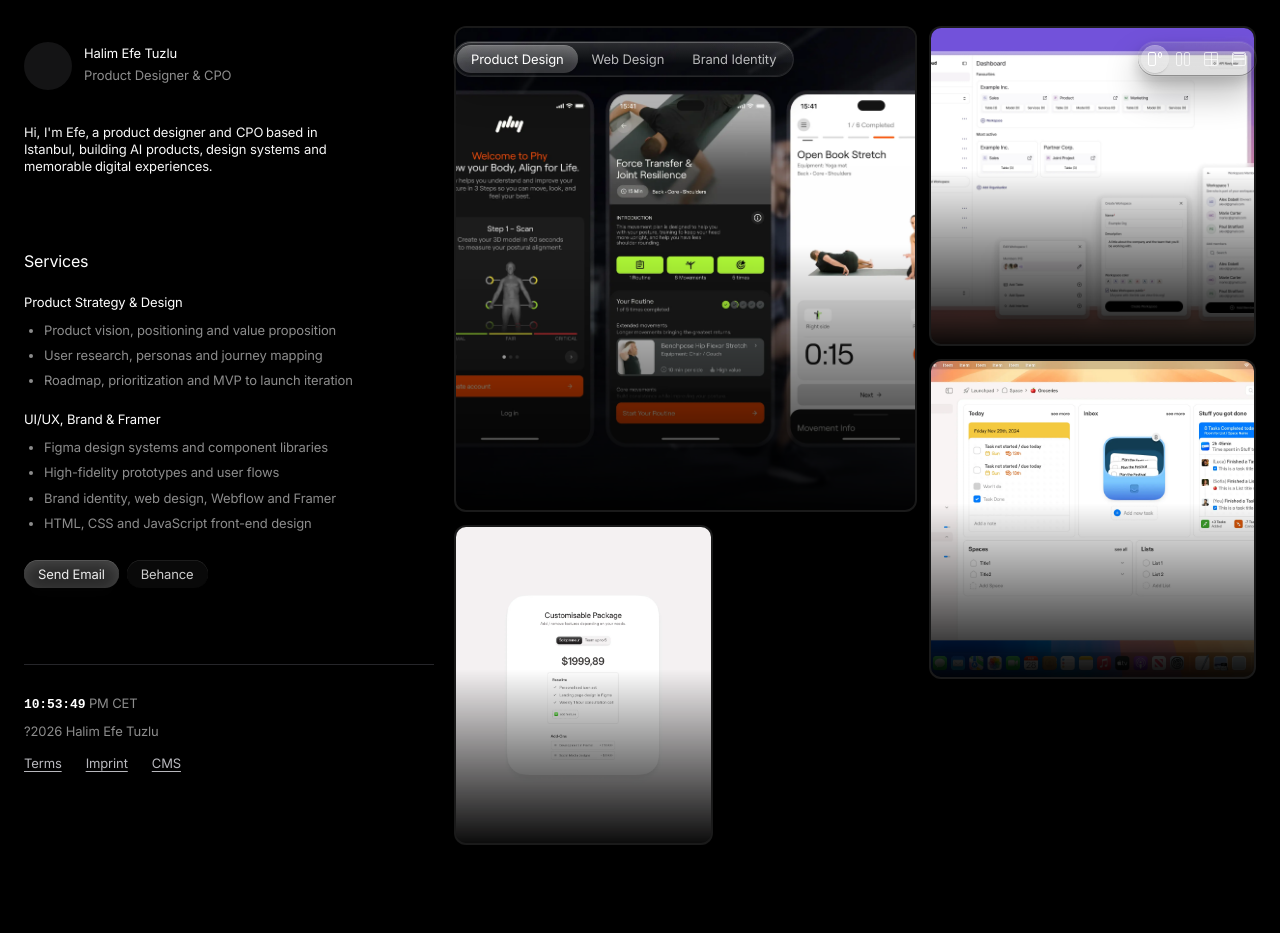
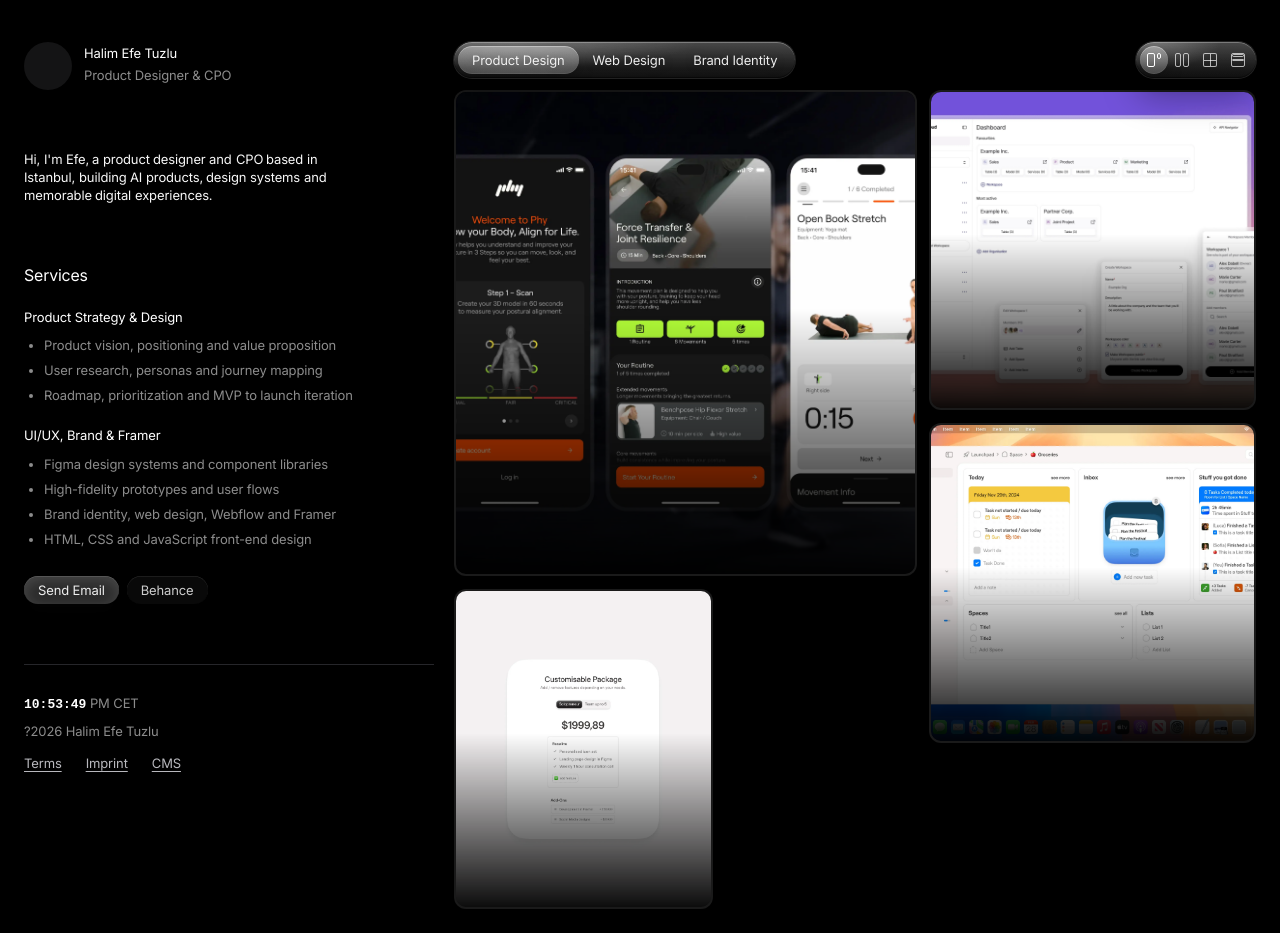
Before and after one commit to hefetuz/portfolio, a plain HTML site: page index.html in a window 1280 px wide. Before the commit the page ends 869 px from the top, so only its background shows below. Drawn offline with Linux system fonts and the light colour scheme.

Commit message:
Stabilize local portfolio workspace

```diff
--- a/index.html
+++ b/index.html
@@ -18,11 +18,11 @@
         </span>
         <span class="profile-copy">
           <span class="profile-default">
-            <strong data-text="site.brandName">Halim Efe Tuzlu</strong>
-            <small data-text="site.role">Product Designer & CPO</small>
+            <strong class="text-ui" data-text="site.brandName">Halim Efe Tuzlu</strong>
+            <small class="text-ui text-muted" data-text="site.role">Product Designer & CPO</small>
           </span>
           <span class="profile-quote">
-            <span>“Craft is knowing how to start, art is knowing when to stop”</span>
+            <span class="text-hand">“Craft is knowing how to start, art is knowing when to stop”</span>
             <em>
               -Ben Affleck
               <img class="affleck-gif" src="assets/ben-affleck-regret.gif" alt="Ben Affleck smoking">
@@ -32,11 +32,11 @@
       </a>
 
       <section class="intro">
-        <h1 data-text="hero.headline">Hi, I'm Efe, a product designer and CPO based in Istanbul, building AI products, design systems and memorable digital experiences.</h1>
+        <h1 class="text-body" data-text="hero.headline">Hi, I'm Efe, a product designer and CPO based in Istanbul, building AI products, design systems and memorable digital experiences.</h1>
       </section>
 
       <section class="services" id="services" aria-labelledby="services-title">
-        <h2 id="services-title">Services</h2>
+        <h2 class="text-heading" id="services-title">Services</h2>
         <div id="servicesList"></div>
         <div class="actions">
           <a class="btn primary" id="emailLink" href="mailto:hefetuzlu@gmail.com">Send Email</a>
@@ -45,8 +45,8 @@
       </section>
 
       <footer class="footer">
-        <p><strong id="clock">--:--:--</strong> PM CET</p>
-        <p data-text="footer.copyright">©2026 Halim Efe Tuzlu</p>
+        <p class="text-ui text-muted"><strong class="text-mono" id="clock">--:--:--</strong> PM CET</p>
+        <p class="text-ui text-muted" data-text="footer.copyright">©2026 Halim Efe Tuzlu</p>
         <nav aria-label="Footer links">
           <a href="#top">Terms</a>
           <a href="#work">Imprint</a>
@@ -73,9 +73,9 @@
     <button class="dialog-close" type="button" aria-label="Close">×</button>
     <img id="dialogImage" src="assets/efe-avatar.svg" alt="">
     <div>
-      <p id="dialogMeta"></p>
-      <h2 id="dialogTitle"></h2>
-      <p id="dialogDescription"></p>
+      <p class="text-body text-muted" id="dialogMeta"></p>
+      <h2 class="text-heading" id="dialogTitle"></h2>
+      <p class="text-body text-muted" id="dialogDescription"></p>
     </div>
   </dialog>
 
--- a/js/components/projects.js
+++ b/js/components/projects.js
@@ -7,11 +7,11 @@ function projectCardTemplate(project, visibleIndex, sourceIndex) {
       <img src="${escapeAttr(project.image)}" alt="${escapeAttr(project.title)}">
       <div class="project-info">
         <div class="project-head">
-          <h2>${escapeHtml(project.title)}</h2>
-          <small>${escapeHtml(project.date || project.meta)}</small>
+          <h2 class="text-card-title">${escapeHtml(project.title)}</h2>
+          <small class="text-card-title">${escapeHtml(project.date || project.meta)}</small>
         </div>
-        <p>${escapeHtml(project.summary || project.description)}</p>
-        <p>${escapeHtml(project.goal || "")}</p>
+        <p class="text-body text-muted">${escapeHtml(project.summary || project.description)}</p>
+        <p class="text-body text-muted">${escapeHtml(project.goal || "")}</p>
       </div>
     </article>
   `;
--- a/js/components/reveal.js
+++ b/js/components/reveal.js
@@ -22,8 +22,7 @@ export function startAppearAnimations() {
   const blocks = [
     [document.querySelector(".profile"), 0],
     [document.querySelector(".services"), 600],
-    [document.querySelector(".footer"), 800],
-    [document.querySelector(".work-toolbar"), 100]
+    [document.querySelector(".footer"), 800]
   ];
 
   blocks.forEach(([node, delay]) => {
--- a/js/components/services.js
+++ b/js/components/services.js
@@ -3,8 +3,8 @@ import { escapeHtml } from "../utils/dom.js";
 function serviceTemplate(service) {
   return `
     <article class="service">
-      <h3>${escapeHtml(service.title)}</h3>
-      <ul>${service.items.map((item) => `<li>${escapeHtml(item)}</li>`).join("")}</ul>
+      <h3 class="text-ui">${escapeHtml(service.title)}</h3>
+      <ul>${service.items.map((item) => `<li class="text-body text-muted">${escapeHtml(item)}</li>`).join("")}</ul>
     </article>
   `;
 }
--- a/js/components/tabs.js
+++ b/js/components/tabs.js
@@ -2,15 +2,15 @@ import { escapeAttr, escapeHtml } from "../utils/dom.js";
 
 function categoryTabTemplate(category, isActive) {
   return `
-    <button class="tab${isActive ? " active" : ""}" type="button" data-filter="${escapeAttr(category.id)}">
-      ${escapeHtml(category.label)}
+    <button class="tab text-ui${isActive ? " active" : ""}" type="button" data-filter="${escapeAttr(category.id)}">
+      <span class="tab-text">${escapeHtml(category.label)}</span>
     </button>
   `;
 }
 
 function viewTabTemplate(viewMode, isActive) {
   return `
-    <button class="tab icon-tab${isActive ? " active" : ""}" type="button" data-view="${escapeAttr(viewMode.id)}" aria-label="${escapeAttr(viewMode.label)}" title="${escapeAttr(viewMode.label)}">
+    <button class="tab text-ui icon-tab${isActive ? " active" : ""}" type="button" data-view="${escapeAttr(viewMode.id)}" aria-label="${escapeAttr(viewMode.label)}" title="${escapeAttr(viewMode.label)}">
       <span class="view-icon view-icon-${escapeAttr(viewMode.icon || viewMode.id)}" aria-hidden="true"></span>
     </button>
   `;
@@ -36,7 +36,7 @@ export function updateTabIndicator(tabs = document.querySelector(".filter-tabs")
   const activeBox = active.getBoundingClientRect();
   indicator.style.width = `${activeBox.width}px`;
   indicator.style.height = `${activeBox.height}px`;
-  indicator.style.transform = `translate3d(${activeBox.left - tabsBox.left - 3}px, ${activeBox.top - tabsBox.top - 3}px, 0)`;
+  indicator.style.transform = `translate3d(${activeBox.left - tabsBox.left}px, ${activeBox.top - tabsBox.top}px, 0)`;
 }
 
 export function updateAllTabIndicators() {
--- a/styles.css
+++ b/styles.css
@@ -38,10 +38,27 @@
   --quick: cubic-bezier(.2, 0, 0, 1);
   --resize-dur: 300ms;
   --resize-ease: cubic-bezier(0.22, 1, 0.36, 1);
+  --font-sans: "Inter Variable", "Inter", sans-serif;
+  --font-mono: IBMPlexMono, "IBM Plex Mono", monospace;
+  --font-hand: "Segoe Print", "Bradley Hand ITC", "Marker Felt", "Comic Sans MS", cursive;
+  --type-ui-size: 13px;
+  --type-ui-line: 18.2px;
+  --type-body-size: 13px;
+  --type-body-line: 18.2px;
+  --type-heading-size: 16px;
+  --type-heading-line: 20.8px;
+  --type-note-size: 11px;
+  --type-note-line: 13px;
+  --type-hand-size: 12px;
+  --type-hand-line: 15px;
+  --type-card-title-weight: 700;
+  --tracking-default: -0.01em;
 }
 
 * {
   box-sizing: border-box;
+  -webkit-font-smoothing: antialiased;
+  -moz-osx-font-smoothing: grayscale;
 }
 
 html {
@@ -52,13 +69,11 @@ body {
   margin: 0;
   background: var(--bg);
   color: var(--text);
-  font-family: "Inter Variable", "Inter", sans-serif;
-  font-size: 13px;
+  font-family: var(--font-sans);
+  font-size: var(--type-body-size);
   font-weight: 400;
   line-height: 1.4;
-  letter-spacing: -0.01em;
-  -webkit-font-smoothing: antialiased;
-  -moz-osx-font-smoothing: grayscale;
+  letter-spacing: var(--tracking-default);
 }
 
 a {
@@ -75,6 +90,59 @@ textarea {
 img {
   display: block;
   max-width: 100%;
+}
+
+.text-ui,
+.text-body,
+.text-heading,
+.text-card-title {
+  font-family: inherit;
+  letter-spacing: var(--tracking-default);
+}
+
+.text-ui {
+  font-size: var(--type-ui-size);
+  line-height: var(--type-ui-line);
+  font-weight: 400;
+}
+
+.text-body {
+  font-size: var(--type-body-size);
+  line-height: var(--type-body-line);
+  font-weight: 400;
+  text-wrap: pretty;
+}
+
+.text-heading {
+  font-size: var(--type-heading-size);
+  line-height: var(--type-heading-line);
+  font-weight: 400;
+  text-wrap: balance;
+}
+
+.text-card-title {
+  font-size: var(--type-ui-size);
+  line-height: var(--type-ui-line);
+  font-weight: var(--type-card-title-weight);
+}
+
+.text-muted {
+  color: var(--muted);
+}
+
+.text-mono {
+  font-family: var(--font-mono);
+  font-variant-numeric: tabular-nums;
+  letter-spacing: 0;
+}
+
+.text-hand {
+  font-family: var(--font-hand);
+  font-size: var(--type-hand-size);
+  line-height: var(--type-hand-line);
+  font-weight: 400;
+  letter-spacing: 0;
+  text-wrap: balance;
 }
 
 .app-shell {
@@ -96,9 +164,9 @@ img {
   min-height: 680px;
   padding-bottom: 28px;
   display: grid;
-  grid-template-rows: auto auto 1fr auto;
-  align-content: start;
-  gap: 34px;
+  grid-template-rows: auto auto auto auto;
+  align-content: space-between;
+  gap: 24px;
   overflow: visible;
 }
 
@@ -190,12 +258,6 @@ img {
 .profile-quote {
   width: min(276px, 38vw);
   color: rgba(255, 255, 255, .92);
-  font-family: "Segoe Print", "Bradley Hand ITC", "Marker Felt", "Comic Sans MS", cursive;
-  font-size: 12px;
-  line-height: 15px;
-  font-weight: 400;
-  letter-spacing: 0;
-  text-wrap: balance;
   opacity: 0;
   filter: blur(8px);
   transform: translateY(5px);
@@ -214,8 +276,8 @@ img {
   margin-top: 2px;
   color: rgba(255, 255, 255, .72);
   font: inherit;
-  font-size: 11px;
-  line-height: 13px;
+  font-size: var(--type-note-size);
+  line-height: var(--type-note-line);
   text-align: right;
   cursor: pointer;
   pointer-events: auto;
@@ -266,42 +328,24 @@ img {
   transform: translateY(0);
 }
 
-.profile strong,
 .btn,
 .footer,
-.tab,
-.project-card small,
-.service li {
-  font-size: 13px;
+.tab {
+  font-size: var(--type-ui-size);
   font-weight: 400;
-  line-height: 18.2px;
-  letter-spacing: -0.01em;
+  line-height: var(--type-ui-line);
+  letter-spacing: var(--tracking-default);
 }
 
-.profile small,
-.service li,
-.project-card p,
 .footer,
 .dialog p {
   color: var(--muted);
-}
-
-.profile small {
-  font-size: 13px;
-  font-weight: 400;
-  line-height: 18.2px;
-  letter-spacing: -0.01em;
 }
 
 .intro h1 {
   width: min(342px, 100%);
   margin: 0;
   color: #f8f8f8;
-  font-family: "Inter", "Inter Variable", sans-serif;
-  font-size: 13px;
-  line-height: 16.9px;
-  font-weight: 400;
-  letter-spacing: -0.01em;
 }
 
 .intro-word {
@@ -325,11 +369,6 @@ img {
 .services h2,
 .footer h2 {
   margin: 0 0 22px;
-  font-family: "Inter", "Inter Variable", sans-serif;
-  font-size: 16px;
-  line-height: 20.8px;
-  font-weight: 400;
-  letter-spacing: -0.01em;
 }
 
 .service + .service {
@@ -338,11 +377,6 @@ img {
 
 .service h3 {
   margin: 0 0 10px;
-  font-family: "Inter", "Inter Variable", sans-serif;
-  font-size: 13px;
-  line-height: 16.9px;
-  font-weight: 400;
-  letter-spacing: -0.01em;
 }
 
 .service ul {
@@ -426,18 +460,6 @@ img {
   transform: translateY(16px);
 }
 
-.clock-line {
-  margin: 0 0 7px;
-  font-family: IBMPlexMono, "IBM Plex Mono", monospace;
-  font-variant-numeric: tabular-nums;
-  letter-spacing: 0;
-}
-
-#clock {
-  font-family: IBMPlexMono, "IBM Plex Mono", monospace;
-  font-variant-numeric: tabular-nums;
-}
-
 .footer p {
   margin: 7px 0;
 }
@@ -468,86 +490,70 @@ img {
 .work-toolbar {
   position: sticky;
   top: 42px;
-  z-index: 20;
+  z-index: 30;
   display: flex;
   align-items: flex-start;
   justify-content: space-between;
   gap: 12px;
-  margin: 0 0 -44px;
-  opacity: 0.001;
-  transform: translateY(16px);
+  margin: 0 0 18px;
   pointer-events: none;
+  isolation: isolate;
 }
 
 .tabs {
   position: relative;
-  z-index: 2;
+  isolation: isolate;
   width: fit-content;
   margin: 0;
-  padding: 3px;
+  padding: 4px;
   display: flex;
   align-items: center;
   gap: 0;
   border: 0;
   border-radius: 999px;
-  background: rgba(30, 30, 30, .14);
+  background:
+    linear-gradient(180deg, rgba(255, 255, 255, .16), rgba(255, 255, 255, .035)),
+    rgba(24, 24, 24, .36);
   box-shadow:
-    inset 0 .5px .5px rgba(255, 255, 255, .16),
-    inset 0 -1px 0 rgba(0, 0, 0, .36),
-    0 0 0 1px rgba(255, 255, 255, .09),
-    0 18px 34px rgba(0, 0, 0, .28),
-    0 6px 14px rgba(0, 0, 0, .18);
-  -webkit-backdrop-filter: blur(20px) saturate(180%);
-  backdrop-filter: blur(20px) saturate(180%);
-  overflow: hidden;
+    inset 0 1px 0 rgba(255, 255, 255, .28),
+    inset 0 -1px 0 rgba(0, 0, 0, .4),
+    0 0 0 1px rgba(255, 255, 255, .13),
+    0 18px 34px rgba(0, 0, 0, .34),
+    0 6px 14px rgba(0, 0, 0, .24);
+  -webkit-backdrop-filter: blur(28px) saturate(190%) brightness(1.12);
+  backdrop-filter: blur(28px) saturate(190%) brightness(1.12);
+  overflow: clip;
   pointer-events: auto;
+  transform: translateZ(0);
 }
 
 .tabs::before {
   content: "";
   position: absolute;
   inset: 0;
-  z-index: 0;
+  z-index: -1;
   border-radius: inherit;
   background:
-    linear-gradient(180deg, rgba(255, 255, 255, .14), rgba(255, 255, 255, .02) 48%, transparent 100%);
+    radial-gradient(120% 160% at 16% 0%, rgba(255, 255, 255, .26), transparent 46%),
+    linear-gradient(180deg, rgba(255, 255, 255, .12), rgba(255, 255, 255, .02) 62%, rgba(0, 0, 0, .12));
   pointer-events: none;
-}
-
-.filter-tabs {
-  background: rgba(28, 28, 28, .08);
-  -webkit-backdrop-filter: blur(28px) saturate(190%);
-  backdrop-filter: blur(28px) saturate(190%);
-  box-shadow:
-    inset 0 1px 0 rgba(255, 255, 255, .24),
-    inset 0 -1px 0 rgba(255, 255, 255, .06),
-    0 0 0 1px rgba(255, 255, 255, .14),
-    0 16px 34px rgba(0, 0, 0, .28),
-    0 6px 14px rgba(0, 0, 0, .18);
-}
-
-.filter-tabs::before {
-  z-index: 1;
-  background:
-    linear-gradient(180deg, rgba(255, 255, 255, .16), rgba(255, 255, 255, .02) 64%),
-    linear-gradient(90deg, rgba(255, 255, 255, .03), transparent 26%, transparent 74%, rgba(255, 255, 255, .03));
 }
 
 .tab-indicator {
   position: absolute;
-  top: 3px;
-  left: 3px;
-  z-index: 2;
+  top: 0;
+  left: 0;
+  z-index: 1;
   border-radius: 999px;
   background:
-    linear-gradient(180deg, rgba(255, 255, 255, .24), rgba(255, 255, 255, .09)),
-    rgba(255, 255, 255, .08);
+    linear-gradient(180deg, rgba(255, 255, 255, .26), rgba(255, 255, 255, .08)),
+    rgba(255, 255, 255, .12);
   box-shadow:
-    0 3px 3px -1.5px rgba(26, 26, 26, .06),
-    0 2px 2px -1px rgba(26, 26, 26, .08),
-    0 1px 1px -.5px rgba(26, 26, 26, .08),
-    inset 0 4px 16px rgba(255, 255, 255, .1),
-    inset 0 .5px .5px rgba(255, 255, 255, .22);
+    inset 0 1px 0 rgba(255, 255, 255, .34),
+    inset 0 -1px 0 rgba(255, 255, 255, .08),
+    0 6px 16px rgba(0, 0, 0, .22);
+  -webkit-backdrop-filter: blur(18px) saturate(180%);
+  backdrop-filter: blur(18px) saturate(180%);
   transition:
     width .45s cubic-bezier(.6, .6, 0, 1),
     height .45s cubic-bezier(.6, .6, 0, 1),
@@ -564,13 +570,30 @@ img {
   border: 0;
   border-radius: 999px;
   background: transparent;
-  color: rgba(255, 255, 255, .7);
+  color: rgba(255, 255, 255, .68);
   cursor: pointer;
   position: relative;
-  z-index: 3;
+  z-index: 2;
+  text-shadow: 0 1px 10px rgba(0, 0, 0, .38);
   transition:
     color .25s cubic-bezier(.6, .6, 0, 1),
     transform .25s cubic-bezier(.6, .6, 0, 1);
+}
+
+.tab-text {
+  position: relative;
+  z-index: 1;
+  mix-blend-mode: plus-darker;
+  color: rgba(255, 255, 255, .92);
+  text-shadow: 0 1px 8px rgba(0, 0, 0, .22);
+}
+
+@supports not (mix-blend-mode: plus-darker) {
+  .tab-text {
+    text-shadow:
+      0 1px 8px rgba(0, 0, 0, .34),
+      0 0 1px rgba(0, 0, 0, .18);
+  }
 }
 
 .tab:hover {
@@ -816,23 +839,8 @@ img {
   bottom: 14px;
 }
 
-.project-card:not(.bento-1) h2 {
-  font-size: 14px;
-  line-height: 18px;
-}
-
-.project-card:not(.bento-1) small {
-  font-size: 14px;
-  line-height: 18px;
-}
-
 .project-card:not(.bento-1) .project-head {
   gap: 10px;
-}
-
-.project-card:not(.bento-1) p {
-  font-size: 12px;
-  line-height: 16px;
 }
 
 .project-card:hover .project-info,
@@ -857,30 +865,16 @@ img {
 }
 
 .project-card h2 {
-  font-size: 16px;
-  line-height: 20px;
-  font-weight: 700;
-  letter-spacing: -0.01em;
-  font-family: inherit;
+  margin: 0;
 }
 
 .project-card small {
   display: inline-block;
-  font-size: 16px;
-  line-height: 20px;
-  font-weight: 700;
-  letter-spacing: -0.01em;
-  font-family: inherit;
 }
 
 .project-card p {
   max-width: 620px;
   margin: 0;
-  font-size: 13px;
-  line-height: 18px;
-  font-weight: 400;
-  letter-spacing: -0.01em;
-  color: var(--muted);
   display: -webkit-box;
   overflow: hidden;
   -webkit-box-orient: vertical;
@@ -957,8 +951,6 @@ img {
   .profile,
   .services,
   .footer,
-  .work-toolbar,
-  .tabs,
   .project-card,
   .intro-word {
     opacity: 1 !important;
@@ -983,19 +975,10 @@ img {
 
 .dialog h2 {
   margin: 0 0 10px;
-  font-family: "Inter", "Inter Variable", sans-serif;
-  font-size: 16px;
-  line-height: 20.8px;
-  font-weight: 400;
-  letter-spacing: -0.01em;
 }
 
 .dialog p {
   margin: 0 0 10px;
-  font-size: 13px;
-  line-height: 18.2px;
-  font-weight: 400;
-  letter-spacing: -0.01em;
 }
 
 .dialog-close {
@@ -1118,8 +1101,4 @@ img {
     bottom: 15px;
   }
 
-  .project-card h2 {
-    font-size: 16px;
-  }
-
 }
```
Also changed, not shown: 1 other file.
